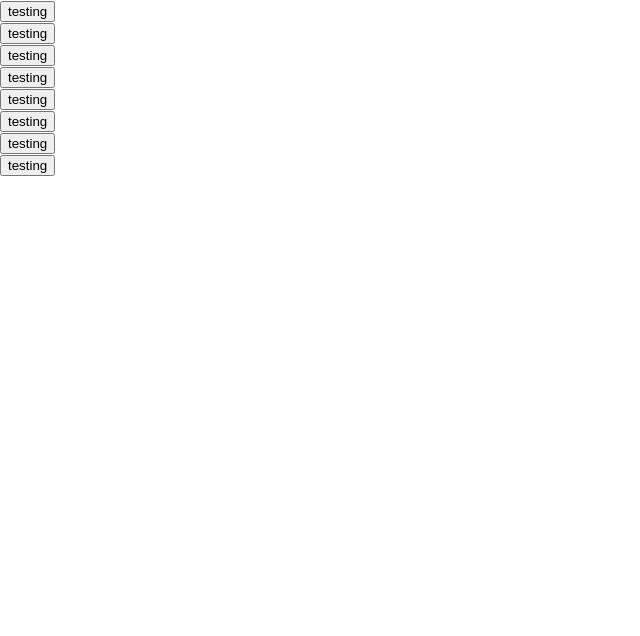
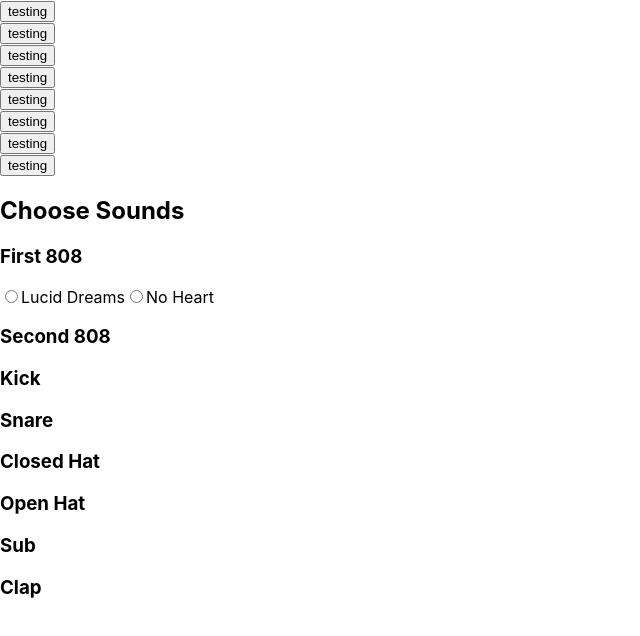
Before and after one commit to angmalone/midi, a React (Create React App) app: page / in a window 1280 px wide. Shown: the top 636 px of the page, without its empty margins (0-640 px from the left). Built offline with nearby package versions, Linux system fonts and the light colour scheme.

Commit message:
toggle state, if name removed

```diff
--- a/src/App.js
+++ b/src/App.js
@@ -1,10 +1,12 @@
 import React, { Component } from "react";
 import "./App.css";
 import Pad from "./Pad";
+import SoundSelector from "./SoundSelector";
 import sounds from "./sounds";
 
 class App extends Component {
   state = {
+    sounds: sounds,
     first808: sounds.sound1,
     second808: sounds.sound2,
     kick: sounds.sound3,
@@ -15,9 +17,19 @@ class App extends Component {
     clap: sounds.sound8
   };
 
+  handleFirst808Change = e => {
+    e.preventDefault();
+    //1. copy current state
+    console.log("changed");
+    console.log(this.state.first808);
+    //2. change the sound
+    this.setState({ first808: e.target.value });
+  };
+
   handleKeyDown = e => {
     if (e.key === "a") {
       console.log("a has been pressed");
+      console.log(this.state.first808);
       const audio = new Audio(`${this.state.first808.audio}`);
       audio.loop = false;
       audio.play();
@@ -53,6 +65,7 @@ class App extends Component {
       audio.play();
     }
     if (e.key === "l") {
+      console.log("k has been pressed");
       const audio = new Audio(`${this.state.sub.audio}`);
       audio.loop = false;
       audio.play();
@@ -68,7 +81,6 @@ class App extends Component {
   render() {
     return (
       <div className="controller">
-        <Pad handleKeyDown={this.handleKeyDown} type={808} />
         <Pad handleKeyDown={this.handleKeyDown} />
         <Pad handleKeyDown={this.handleKeyDown} />
         <Pad handleKeyDown={this.handleKeyDown} />
@@ -76,6 +88,11 @@ class App extends Component {
         <Pad handleKeyDown={this.handleKeyDown} />
         <Pad handleKeyDown={this.handleKeyDown} />
         <Pad handleKeyDown={this.handleKeyDown} />
+        <Pad handleKeyDown={this.handleKeyDown} />
+        <SoundSelector
+          sounds={this.state.sounds}
+          handleFirst808Change={this.handleFirst808Change}
+        />
       </div>
     );
   }
--- a/src/Pad.js
+++ b/src/Pad.js
@@ -1,5 +1,4 @@
 import React from "react";
-import Sound from "react-sound";
 
 class Pad extends React.Component {
   render() {
--- /dev/null
+++ b/src/SoundSelector.js
@@ -0,0 +1,63 @@
+import React from "react";
+
+class SoundSelector extends React.Component {
+  render() {
+    return (
+      <div className="sound-selector">
+        <h2>Choose Sounds</h2>
+
+        <div className="first-808">
+          <h3>First 808</h3>
+          <label>
+            <input
+              type="radio"
+              onChange={this.props.handleFirst808Change}
+              value={this.props.sounds.sound1.audio}
+              name="first-808"
+            />
+            Lucid Dreams
+          </label>
+          <label>
+            <input
+              type="radio"
+              onChange={this.props.handleFirst808Change}
+              value={this.props.sounds.sound2.audio}
+              name="first-808"
+            />
+            No Heart
+          </label>
+        </div>
+
+        <div className="second-808">
+          <h3>Second 808</h3>
+        </div>
+
+        <div className="kick">
+          <h3>Kick</h3>
+        </div>
+
+        <div className="snare">
+          <h3>Snare</h3>
+        </div>
+
+        <div className="closed-hat">
+          <h3>Closed Hat</h3>
+        </div>
+
+        <div className="open-hat">
+          <h3>Open Hat</h3>
+        </div>
+
+        <div className="sub">
+          <h3>Sub</h3>
+        </div>
+
+        <div className="clap">
+          <h3>Clap</h3>
+        </div>
+      </div>
+    );
+  }
+}
+
+export default SoundSelector;
```
